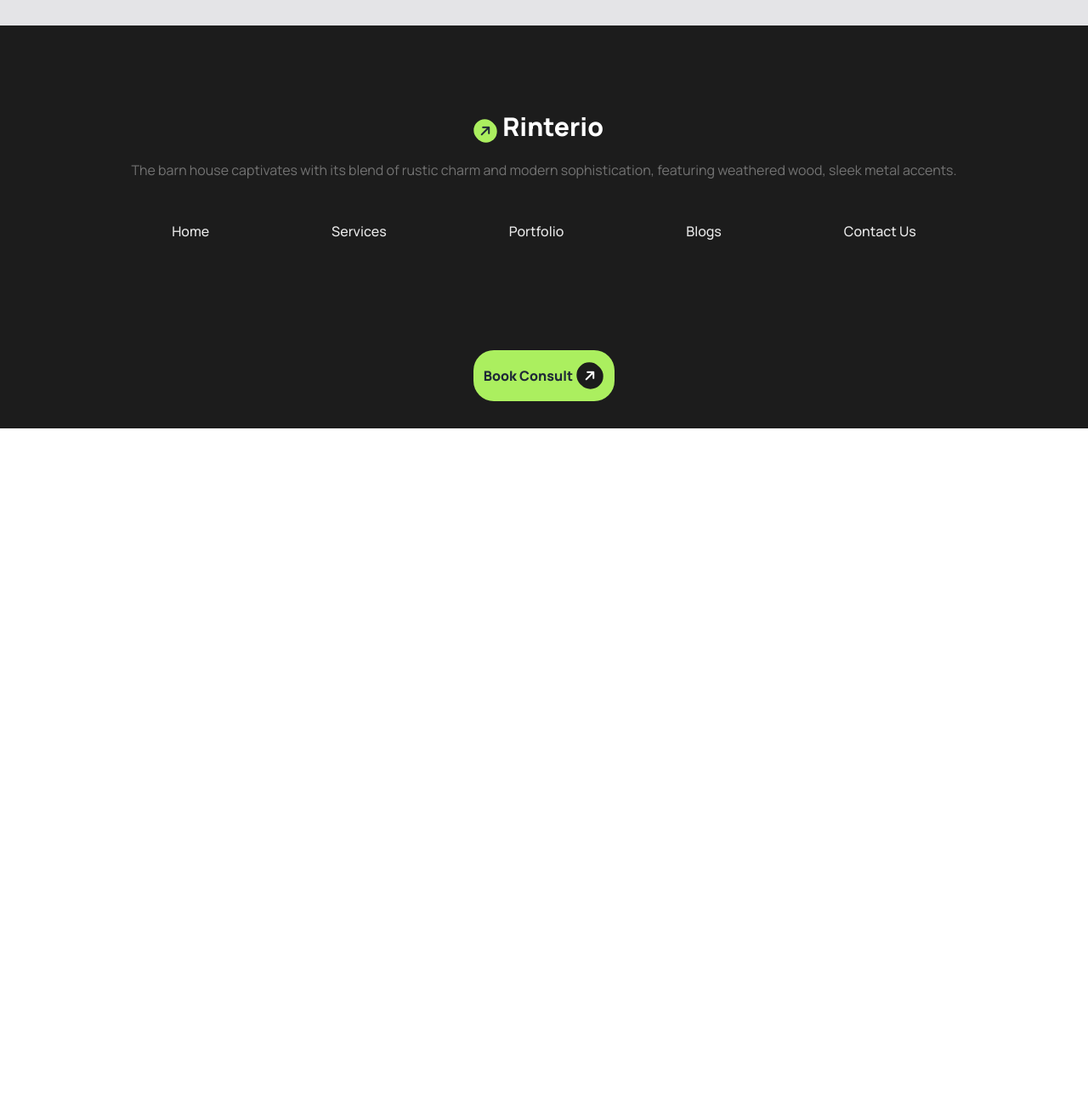
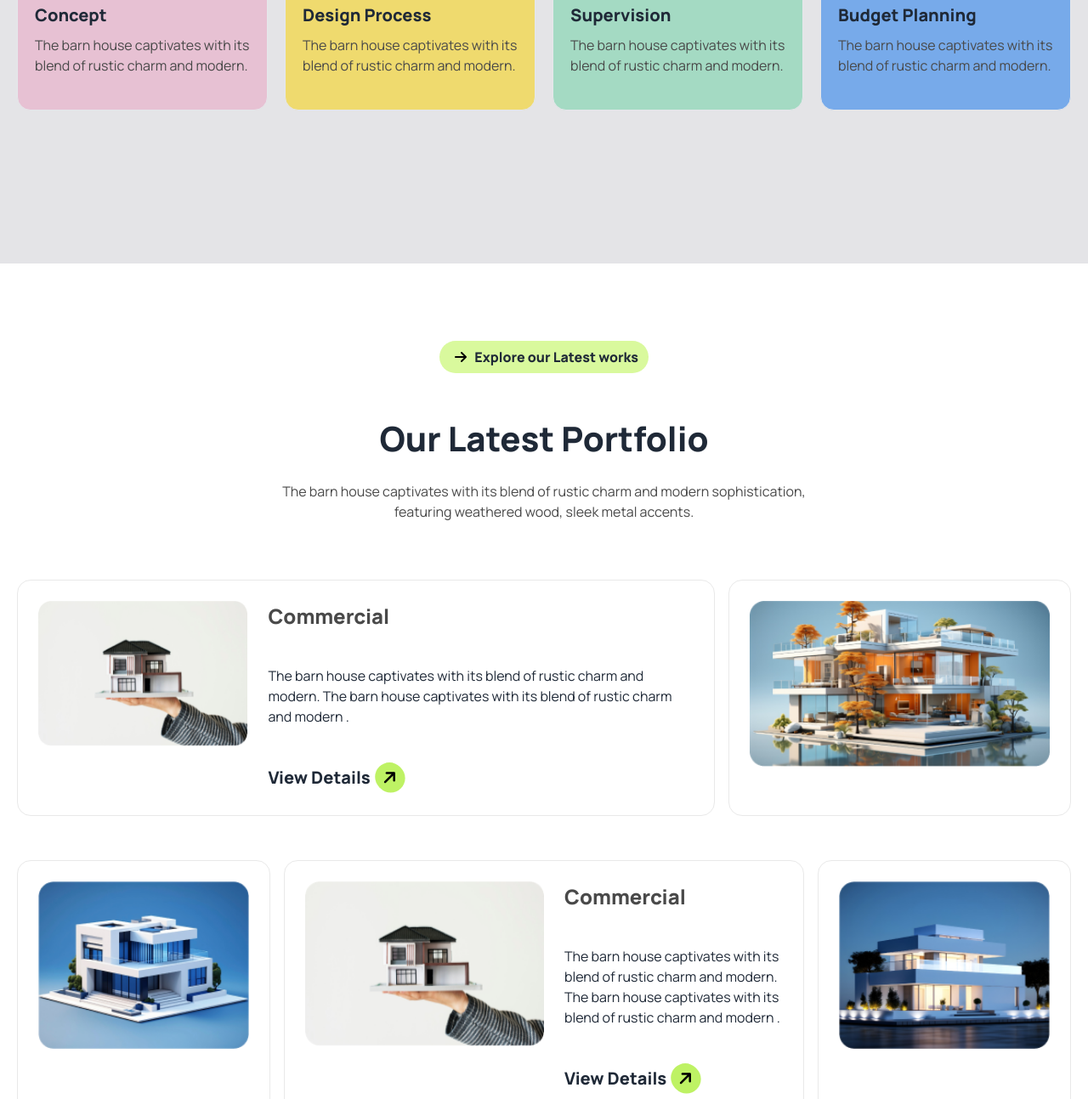
Before and after one commit to Khalid-Redwan-Sun701/Assignment-03, a plain HTML site: page index.html in a window 1280 px wide. Shown: the part 2122-3415 px from the top of the page at 85% size. Before the commit the page ends 2626 px from the top, so only its background shows below. Drawn offline with nearby package versions, Linux system fonts and the light colour scheme.

Commit message:
Latest Portfolio Section Done

```diff
--- a/index.html
+++ b/index.html
@@ -208,7 +208,19 @@
     <main>
       <!-- Thoughtful Liveable space -->
       <section class="bg-zinc-200">
+
+
         <div class="container mx-auto p-5">
+
+          <div class="relative">
+
+            <!-- Spiral Arrow Sign -->
+
+
+          <div class="max-w-16 max-h-28 hidden lg:flex  absolute top-1 left-8">
+            <img class="w-full" src="assets/Vector.png" alt="">
+           </div>
+
 
           <!-- About Us button -->
          <div class="lg:p-8 flex justify-center lg:justify-start">
@@ -225,6 +237,10 @@
 
 
          </div>
+
+          </div>
+
+
 
           <!-- Thoughtful Liveable space Grid -->
           <div  class="grid lg:grid-cols-2">
@@ -318,7 +334,7 @@
       <!--  Working Process Section -->
 
       <section class="bg-zinc-200" >
-        <div class="container mx-auto p-5">
+        <div class="container mx-auto px-5 py-40">
           <!-- How We Works Button -->
           <div class="lg:p-8 flex justify-center my-0 ">
 
@@ -377,7 +393,7 @@
                    <div class="px-2 py-3" >
 
                     <!-- card title -->
-                    <h2 class="text-[20px] font-extrabold">Concept</h2>
+                    <h2 class="text-[20px] font-extrabold">Design Process</h2>
 
                    <!-- card description -->
                     <p class="text-[#494949] text-base py-2">The barn house captivates with its blend of rustic charm and modern.</p>
@@ -402,7 +418,7 @@
                    <div class="px-2 py-3" >
 
                     <!-- card title -->
-                    <h2 class="text-[20px] font-extrabold">Concept</h2>
+                    <h2 class="text-[20px] font-extrabold">Supervision</h2>
 
                    <!-- card description -->
                     <p class="text-[#494949] text-base py-2">The barn house captivates with its blend of rustic charm and modern.</p>
@@ -426,7 +442,7 @@
                    <div class="px-2 py-3" >
 
                     <!-- card title -->
-                    <h2 class="text-[20px] font-extrabold">Concept</h2>
+                    <h2 class="text-[20px] font-extrabold">Budget Planning</h2>
 
                    <!-- card description -->
                     <p class="text-[#494949] text-base py-2">The barn house captivates with its blend of rustic charm and modern.</p>
@@ -449,6 +465,114 @@
 
         </div>
       </section>
+
+
+
+      <!-- Latest Portfolio Section -->
+       <section class="bg-zinc-200 lg:bg-white">
+        <div class="container mx-auto px-5 py-16 ">
+
+          <!-- How We Works Button -->
+          <div class="lg:p-8 flex justify-center my-0 ">
+
+            <div class=" ">
+              <a class="bg-lime-200 rounded-[24px] font-extrabold px-3 py-2 w-full  lg:w-1/5 text-center text-base"> <span>
+                <i class="fa-solid fa-arrow-right  m-0.5  p-1 text-black" ></i>
+              </span>Explore our Latest works</a>
+
+
+
+           </div>
+
+
+
+           </div>
+
+           <h1  class=" my-5 text-center font-extrabold text-[24px] lg:text-[40px] ">Our Latest Portfolio</h1>
+           <p class=" my-5 text-center text-[#494949] text-base">The barn house captivates with its blend of rustic charm and modern sophistication, <br>featuring weathered wood, sleek metal accents.</p>
+
+           <!-- 1st Grid -->
+
+           <div class="grid lg:grid-cols-12 py-12 gap-x-4 gap-y-4 ">
+            <!-- Left-column -->
+            <div   class="lg:col-span-8 p-6 border rounded-2xl bg-white  border-[#e9e9e9]  ">
+
+              <div class="grid lg:grid-cols-3 gap-x-4 gap-y-4  ">
+                <!-- Image Container -->
+                <div class="">
+                  <img class="w-full" src="assets/img1.png" alt="">
+                </div>
+                <!-- Text container -->
+                 <div  class="lg:col-span-2 px-2  flex flex-col justify-start gap-y-10 ">
+                  <h3 class="text-[24px] font-extrabold text-[#494949]">Commercial</h3>
+                  <p>The barn house captivates with its blend of rustic charm and modern. The barn house captivates with its blend of rustic charm and modern .</p>
+                  <a class=" font-extrabold   text-[20px]">View Details
+                    <span>
+                      <i class="fa-solid fa-arrow-right fa-rotate-by rounded-full m-0.5 bg-lime-300 p-2 text-black" style="--fa-rotate-angle: -45deg;"></i>
+                    </span>
+                  </a>
+
+                 </div>
+              </div>
+
+            </div>
+            <!-- Right Column -->
+            <div   class="lg:col-span-4 p-6  border rounded-2xl bg-white  border-[#e9e9e9] " >
+              <!-- image Container -->
+               <div>
+                <img class="w-full" src="assets/img2.png" alt="">
+               </div>
+
+            </div>
+
+           </div>
+
+
+           <!-- 2nd Grid -->
+
+           <div class="grid lg:grid-cols-12 py-1 gap-x-4 gap-y-4 ">
+            <!-- Left column -->
+            <div class="lg:col-span-3 p-6  border rounded-2xl bg-white  border-[#e9e9e9]  " >
+              <img class="w-full" src="assets/img3.png" alt="">
+            </div>
+
+
+            <!-- Middle Column -->
+            <div class="lg:col-span-6 p-6  border rounded-2xl bg-white  border-[#e9e9e9]">
+              <div class="grid lg:grid-cols-2 gap-y-4">
+                <!-- Image Container -->
+              <div class="">
+                <img class="w-full" src="assets/img1.png" alt="">
+              </div>
+              <!-- Text container -->
+              <div  class=" pl-6  flex flex-col justify-start gap-y-10 ">
+                <h3 class="text-[24px] font-extrabold text-[#494949]">Commercial</h3>
+                <p>The barn house captivates with its blend of rustic charm and modern. The barn house captivates with its blend of rustic charm and modern .</p>
+                <a class=" font-extrabold   text-[20px]">View Details
+                  <span>
+                    <i class="fa-solid fa-arrow-right fa-rotate-by rounded-full m-0.5 bg-lime-300 p-2 text-black" style="--fa-rotate-angle: -45deg;"></i>
+                  </span>
+                </a>
+
+               </div>
+
+              </div>
+
+            </div>
+
+            <!-- Right Column -->
+
+            <div class="lg:col-span-3 p-6  border rounded-2xl bg-white  border-[#e9e9e9]  " >
+              <img class="w-full" src="assets/img5.png" alt="">
+            </div>
+
+           </div>
+
+
+        </div>
+       </section>
+
+
 
     </main>
     <footer class="bg-[#1C1C1C]  pb-50">
```
